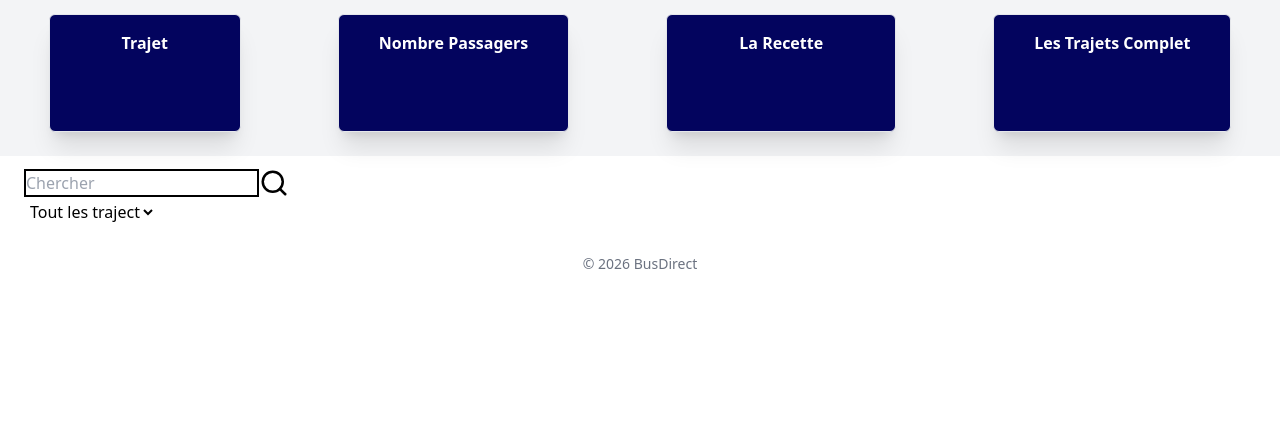
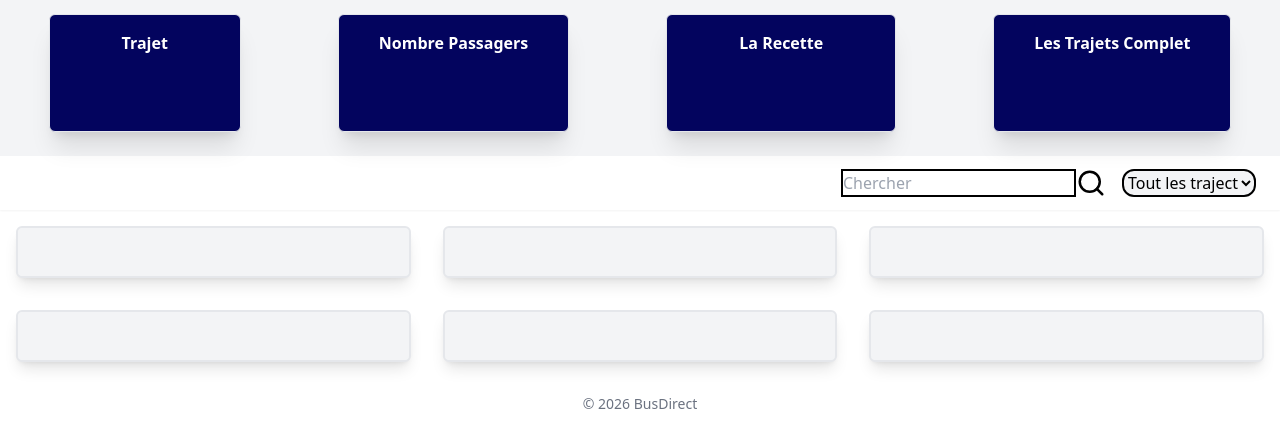
Before and after one commit to Douaeaghmir/BusDirect2, a website: page cabine.html in a window 1280 px wide. Shown: the part 74-522 px from the top of the page. Drawn offline with nearby package versions, Linux system fonts and the light colour scheme.

Commit message:
body : fix tailwind  section rechercher et options bar

```diff
--- a/cabine.html
+++ b/cabine.html
@@ -1,11 +1,13 @@
 <!DOCTYPE html>
 <html lang="fr">
+
 <head>
     <meta charset="UTF-8">
     <meta name="viewport" content="width=device-width, initial-scale=1.0">
     <title>BusDirect</title>
     <script src="https://cdn.tailwindcss.com"></script>
 </head>
+
 <body>
     <header class="flex items-center justify-between bg-white px-4 py-3 shadow-sm sm:px-6">
         <div class="flex items-center gap-2">
@@ -32,18 +34,30 @@
         </div>
     </section>
     <section class="bg-white px-4 py-3 shadow-sm sm:px-6">
+        <div class="flex items-center justify-end  gap-4">
             <div class="flex items-center">
-            <input class="border-2 border-black focus:border-[#03045E] focus:outline-none" type="text" placeholder="Chercher">
+                <input class="border-2 border-black focus:border-[#03045E] focus:outline-none" type="text"
+                    placeholder="Chercher">
                 <img class="h-[30px] w-[30px]" src="img/search.svg" alt="icon search">
             </div>
-        <select id="traject-status" class="border-2 border-white bg-white">
+            <select id="traject-status" class="border-2 border-black bg-gray-100 rounded-xl">
                 <option>Tout les traject</option>
                 <option>Occupée</option>
                 <option>libre</option>
             </select>
+        </div>
+    </section>
+    <section class="grid grid-cols-3 grid-row-2 gap-8 mx-4 my-4">
+        <div class="box-1 w-full h-26 bg-gray-100 border-2 p-6 border-gray-200 rounded-md shadow-lg"></div>
+        <div class="box-2 w-full h-26 bg-gray-100 border-2 p-6 border-gray-200 rounded-md shadow-lg"></div>
+        <div class="box-3 w-full h-26 bg-gray-100 border-2 p-6 border-gray-200 rounded-md shadow-lg"></div>
+        <div class="box-4 w-full h-26 bg-gray-100 border-2 p-6 border-gray-200 rounded-md shadow-lg"></div>
+        <div class="box-5 w-full h-26 bg-gray-100 border-2 p-6 border-gray-200 rounded-md shadow-lg"></div>
+        <div class="box-6 w-full h-26 bg-gray-100 border-2 p-6 border-gray-200 rounded-md shadow-lg"></div>
     </section>
     <footer class="bg-white p-4 text-center text-sm text-gray-500">
         © 2026 BusDirect
     </footer>
 </body>
+
 </html>
```
Lines whose indentation alone changed are shown as unchanged.
